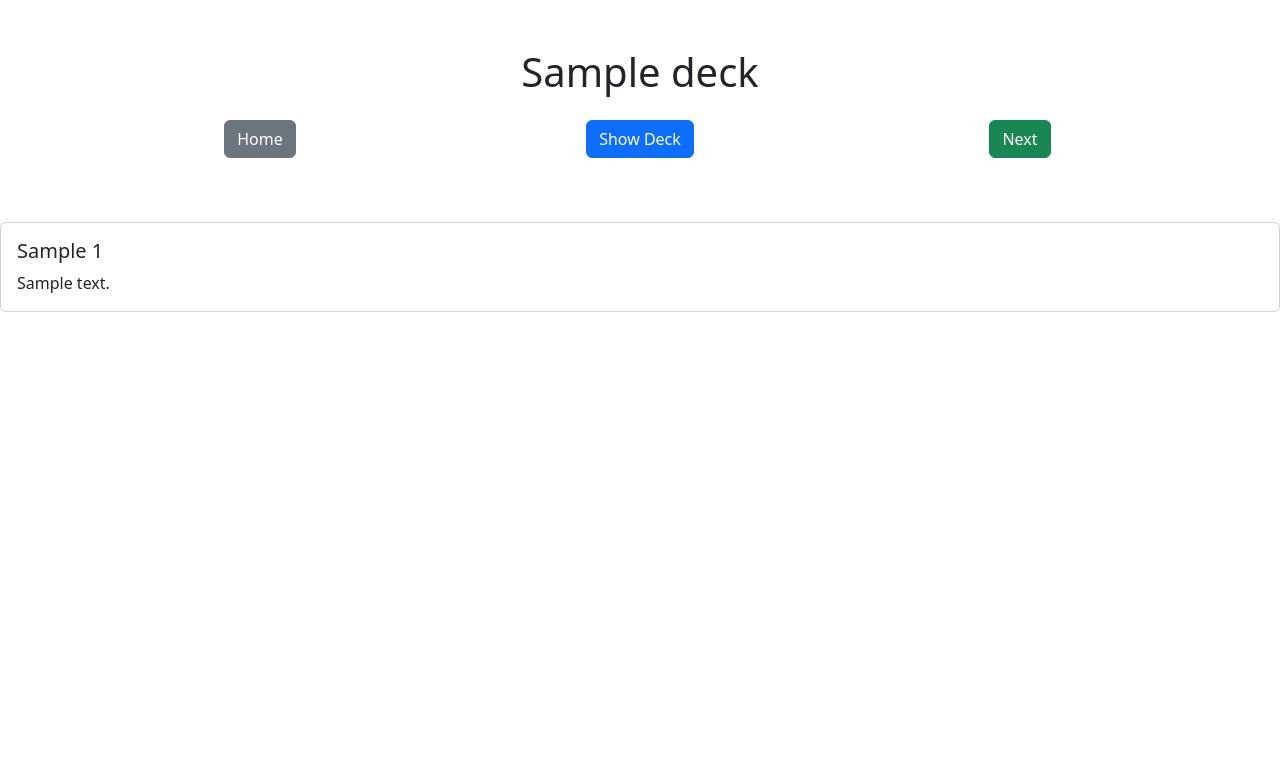
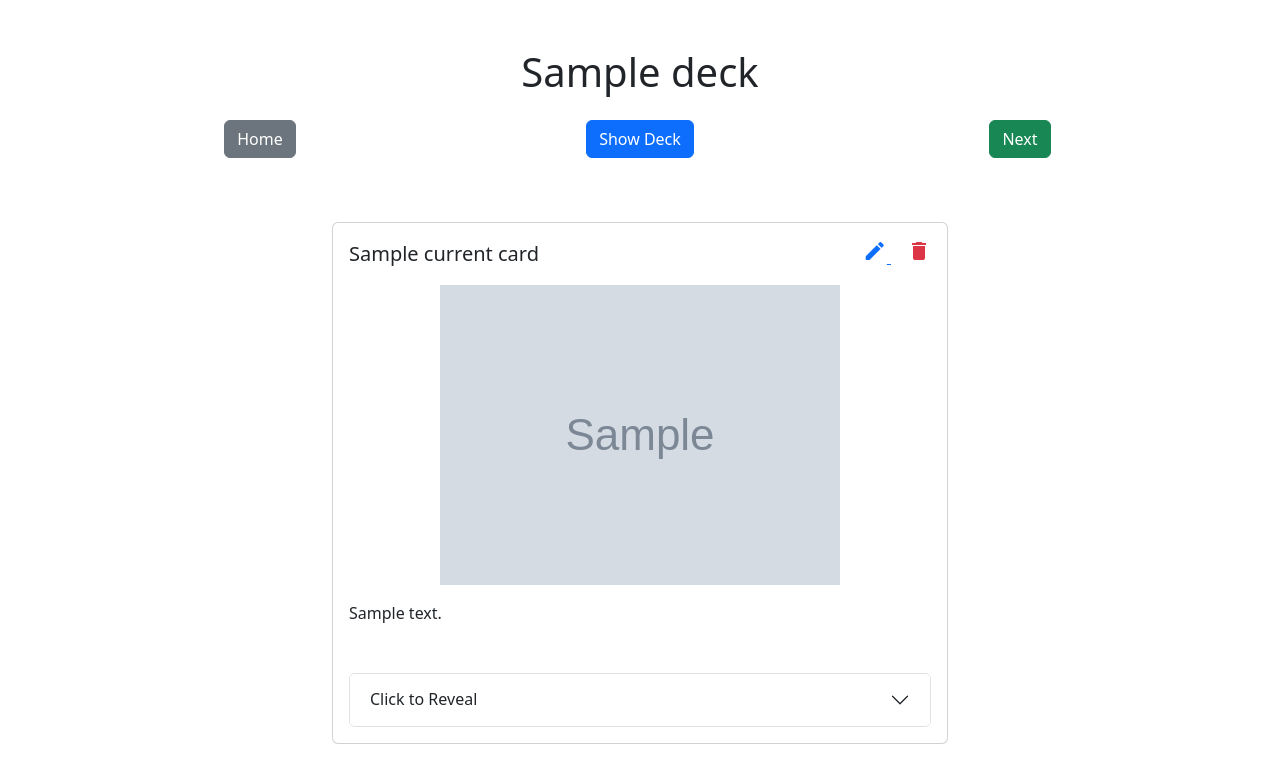
Before and after one commit to joe-aswonvos/hackathon-mind-shaft, a Django app: template flash_cards/templates/flash_cards/deck.html in a window 1280 px wide. Shown: the top 783 px of the page. Run offline with Django 5.2, Linux system fonts and the light colour scheme; tables that the repository leaves empty hold one stand-in row (values such as "Sample post"); the template is opened without the code that fills it: values that come from a table or form of the project are taken from there, most other values are stand-ins (such as "Sample title", 1, 10 or a date in 2020); grey boxes marked "Sample" are stand-in pictures; data that the repository does not hold is empty.

Commit message:
Update templates for improved UI and functionality
Added Google Icons to the base template for consistent icon usage. Updated deck navigation and card display for better UX, including clickable cards and functional edit/delete actions. Enhanced card content with hidden text toggle and image support for improved versatility.

```diff
--- a/flash_cards/templates/flash_cards/deck.html
+++ b/flash_cards/templates/flash_cards/deck.html
@@ -24,7 +24,7 @@
             </div>
 
             <div class="col-4 d-flex justify-content-center">
-                <a class="btn btn-success mb-3" href="{% url 'deck_cycle' %}?index={{ next_index }}">
+                <a class="btn btn-success mb-3" href="{% url 'deck' deck.id %}?index={{ next_index }}">
                     Next
                 </a>
             </div>
@@ -38,15 +38,19 @@
         </div>
         <div class="offcanvas-body">
             <div class="row">
+                <!-- Create a card for each card in the off-canvas -->
                 {% for card in cards %}
                     <div class="col-md-4 mb-3">
-                        <div class="card">
-                            <div class="card-body">
-                                <h5 class="card-title">{{ card.name }}</h5>
+                        <a href="{% url 'deck' deck.id %}?index={{ forloop.counter0 }}" class="text-decoration-none">
+                            <div class="card">
+                                <div class="card-body">
+                                    <h5 class="card-title">{{ card.name }}</h5>
+                                </div>
                             </div>
-                        </div>
+                        </a>
                     </div>
                 {% endfor %}
+
             </div>
         </div>
     </div>
--- a/flash_cards/templates/flash_cards/snippets/card_content.html
+++ b/flash_cards/templates/flash_cards/snippets/card_content.html
@@ -1,6 +1,60 @@
-<div class="card">
-    <div class="card-body">
-        <h5 class="card-title">{{ cards.1.name }}</h5>
-        <p class="card-text">{{ cards.1.text }}</p>
+<div class="container col-12 col-md-6">
+    <div class="card">
+        <div class="card-body d-flex justify-content-between align-items-center">
+            <!-- Card Name on the Left -->
+            <h5 class="card-title mb-0">
+                {{ current_card.name }}
+            </h5>
+
+            <!-- Edit and Delete Icons on the Right -->
+            <div>
+                <!-- Edit Icon -->
+                <a href="{% url 'edit_card' deck.id current_card.id %}" class="text-primary me-3" title="Edit Card">
+                    <span class="material-icons">
+                        edit
+                    </span>
+                </a>
+
+                <!-- Delete Icon -->
+                <a href="{% url 'delete_card' deck.id current_card.id %}" class="text-danger" title="Delete Card">
+                    <span class="material-icons">
+                        delete
+                    </span>
+                </a>
+            </div>
+        </div>
+        <!-- Card Image -->
+        <div class="card-img-top text-center">
+            {% if current_card.image %}
+                <img src="{{ current_card.image.url }}" alt="{{ current_card.name }}" class="img-fluid">
+            {% else %}
+            {% endif %}
+        </div>
+        <!-- Card Text -->
+        <div class="card-text m-3 ">
+            <p>{{ current_card.text }}</p>
+        </div>
+        <!-- Card Hidden Text -->
+            {% if current_card.hidden_text %}
+                <div class="accordion m-3" id="hiddenTextAccordion">
+                    <div class="accordion-item">
+                        <h2 class="accordion-header" id="headingHiddenText">
+                            <button class="accordion-button collapsed" type="button" data-bs-toggle="collapse"
+                                    data-bs-target="#collapseHiddenText" aria-expanded="false"
+                                    aria-controls="collapseHiddenText">
+                                Click to Reveal
+                            </button>
+                        </h2>
+                        <div id="collapseHiddenText" class="accordion-collapse collapse"
+                             aria-labelledby="headingHiddenText" data-bs-parent="#hiddenTextAccordion">
+                            <div class="accordion-body">
+                                {{ current_card.hidden_text }}
+                            </div>
+                        </div>
+                    </div>
+                </div>
+            {% else %}
+            {% endif %}
     </div>
+
 </div>
--- a/templates/base.html
+++ b/templates/base.html
@@ -5,6 +5,8 @@
     <title>{% block title %} {% endblock %}</title>
     <!-- Bootstrap CSS -->
     <link href="https://cdn.jsdelivr.net/npm/bootstrap@5.3.3/dist/css/bootstrap.min.css" rel="stylesheet" integrity="sha384-QWTKZyjpPEjISv5WaRU9OFeRpok6YctnYmDr5pNlyT2bRjXh0JMhjY6hW+ALEwIH" crossorigin="anonymous">
+    <!-- Google Icons -->
+    <link href="https://fonts.googleapis.com/icon?family=Material+Icons" rel="stylesheet">
 </head>
 <body>
 
```
